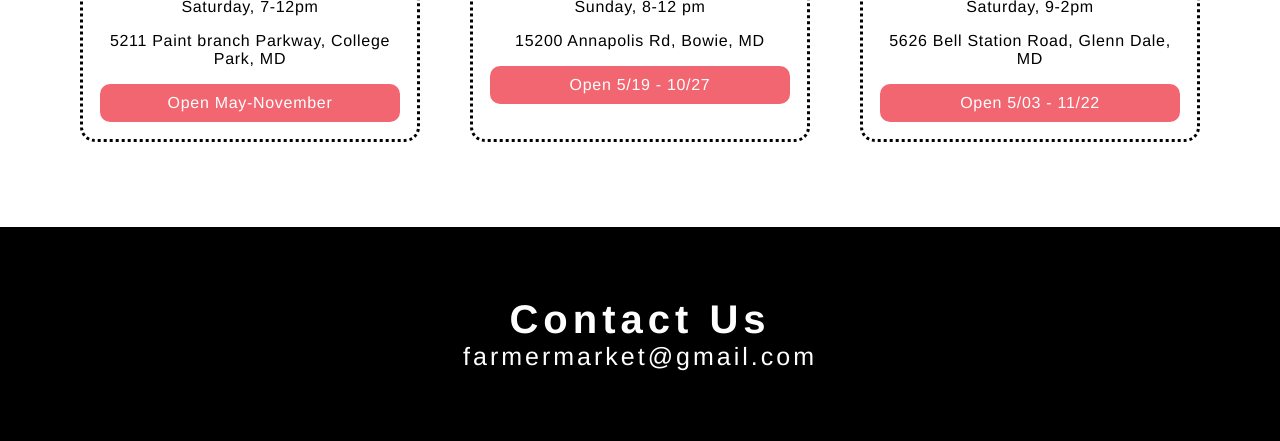
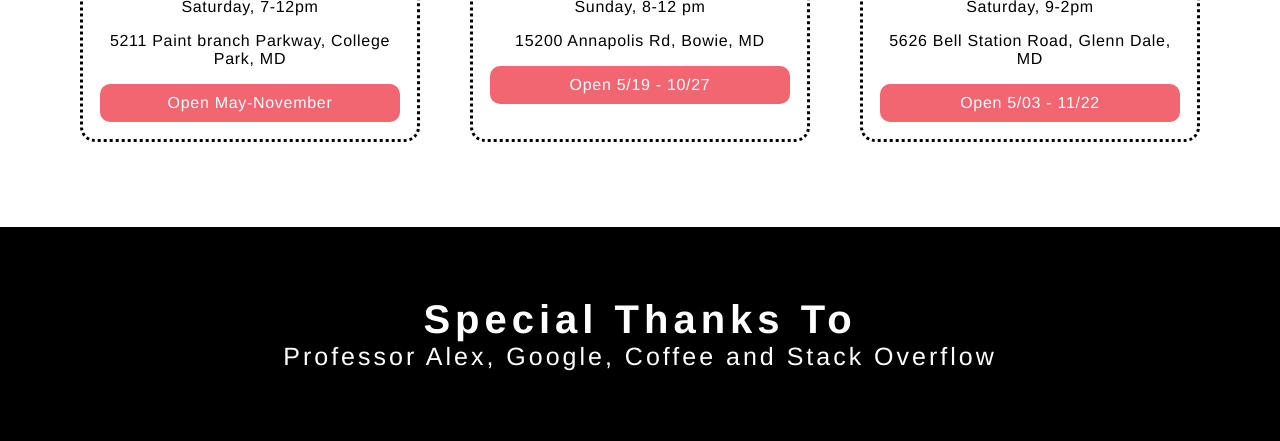
Before and after one commit to teeravj/INST377FinderFM, a website: page build/home.html in a window 1280 px wide. Shown: the part 1220-1661 px from the top of the page. Drawn offline with Linux system fonts and the light colour scheme.

Commit message:
updated special thanks

```diff
--- a/build/home.html
+++ b/build/home.html
@@ -1,6 +1,10 @@
 <html>
 
 <head>
+
+    <style>@import url('http://fonts.googleapis.com/css?family=Pacifico');</style>
+
+
     <link rel="stylesheet" href="https://cdnjs.cloudflare.com/ajax/libs/font-awesome/4.7.0/css/font-awesome.min.css">
     <link rel="stylesheet" href="./css/home.css">
     <script type="text/javascript" src="./js/test.js"></script>
@@ -88,8 +92,8 @@
         </div>
     </div>
 
-    <div class="copy"> Contact Us
-        <div class="contact_info">farmermarket@gmail.com</div>
+    <div class="copy"> Special Thanks To
+        <div class="contact_info">Professor Alex, Google, Coffee and Stack Overflow</div>
 
 
     </div>
```
